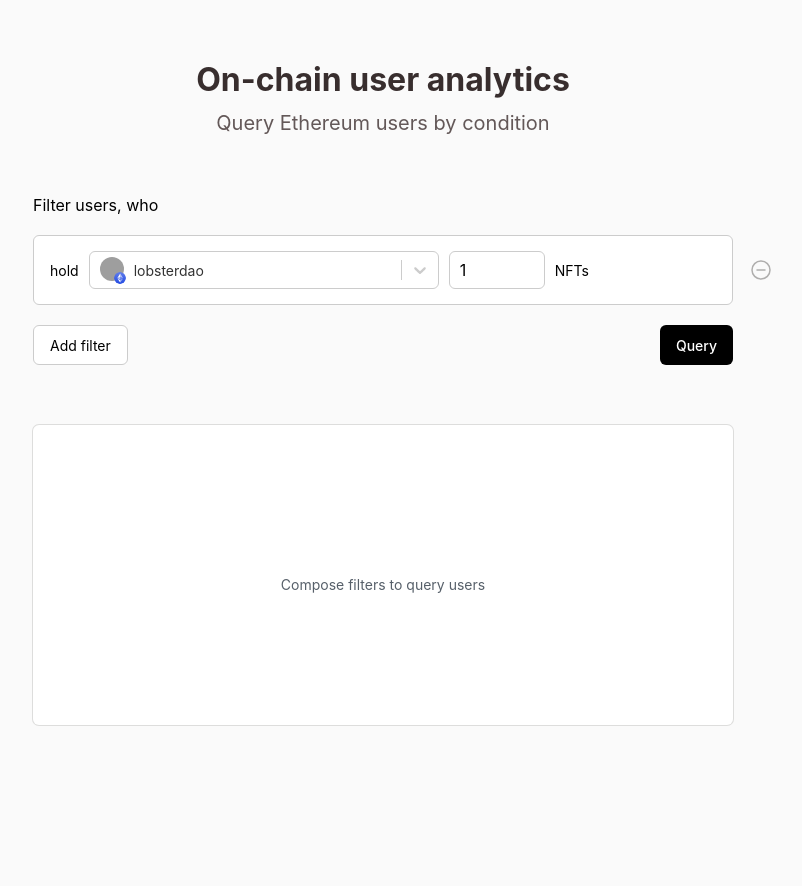
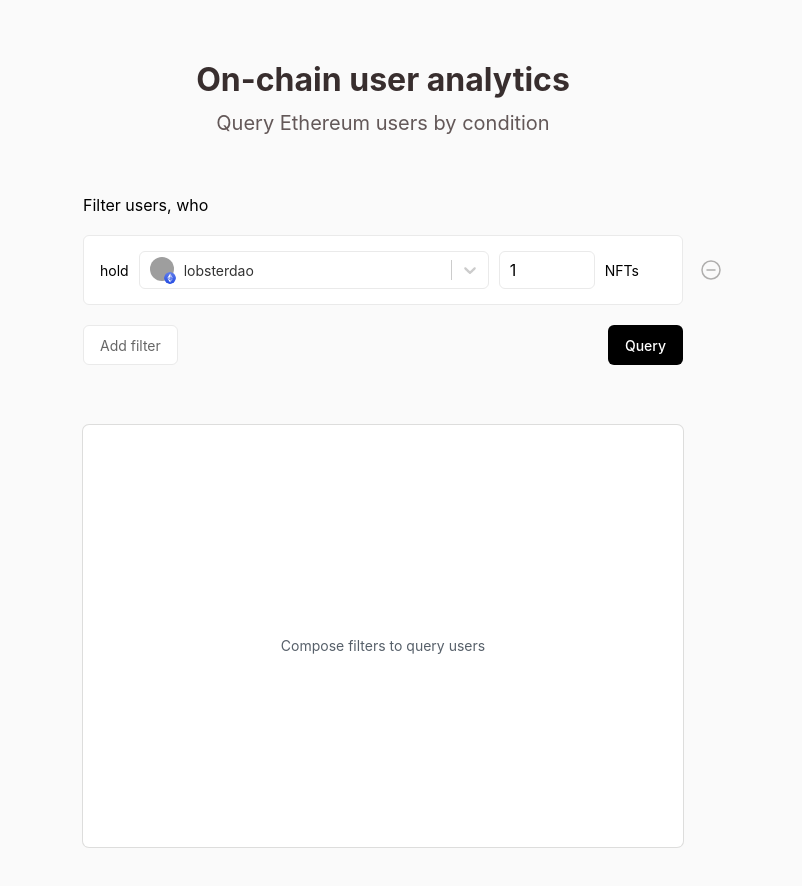
Before and after one commit to maamalama/frontend, a Next.js app: page / in a window 1280 px wide. Shown: the top 886 px of the page, without its empty margins (257-1059 px from the left). Before the commit the page ends 800 px from the top, so only its background shows below. Built offline with nearby package versions, Linux system fonts and the light colour scheme; grey boxes are pictures that could not be loaded.

Commit message:
improve UI

```diff
--- a/components/AddFilter.module.css
+++ b/components/AddFilter.module.css
@@ -3,14 +3,16 @@
   font-size: 14px;
   background-color: white;
   border: var(--border);
-
   padding: 0 16px;
   height: 40px;
   box-sizing: border-box;
+  transition: 150ms;
+  color: #666;
 }
 
 .addFilterButton:hover {
-  background-color: #eaeaea;
+  color: black;
+  border-color: black;
 }
 
 .container {
--- a/components/Chart.module.css
+++ b/components/Chart.module.css
@@ -1,6 +1,6 @@
 .chart {
-  width: 700px;
-  min-height: 300px;
+  width: 600px;
+  min-height: 370px;
   padding: 16px;
   margin: 0px;
   box-sizing: border-box;
@@ -23,8 +23,8 @@
 }
 
 .body {
-  width: 668px;
-
+  width: 568px;
+  height: 370px;
   display: flex;
   justify-content: center;
   align-items: center;
--- a/components/Charts.tsx
+++ b/components/Charts.tsx
@@ -5,8 +5,8 @@ import styles from './Chart.module.css'
 import { ProgressBar } from './ProgressBar'
 
 const chartOptions: DeepPartial<ChartOptions> = {
-  width: 652,
-  height: 300,
+  width: 552,
+  height: 370,
   layout: {
     background: { color: 'transparent' },
     textColor: 'rgba(45, 43, 37, 1)',
--- a/components/Filter.module.css
+++ b/components/Filter.module.css
@@ -24,6 +24,11 @@
 
 .input {
   border: var(--border);
+  transition: 100ms;
+}
+
+.input:hover {
+  border-color: hsl(0, 0%, 70%);
 }
 
 .input:focus,
--- a/components/FilterUI.tsx
+++ b/components/FilterUI.tsx
@@ -122,7 +122,7 @@ export const FilterUI = ({
         // formatCreateLabel={(option) => <span>Create {option}</span>}
         styles={{
           container: (styles) => ({ ...styles, ...containerStyles, width: '100%' }),
-          control: (styles) => ({ ...styles, borderRadius: '6px' }),
+          control: (styles) => ({ ...styles, borderRadius: '6px', borderColor: '#eaeaea' }),
           option: (styles, state) => ({
             ...styles,
             backgroundColor: state.isFocused ? '#2684FF' : 'white',
--- a/global.css
+++ b/global.css
@@ -1,6 +1,6 @@
 body {
   margin: 0 auto;
-  width: 700px;
+  width: 600px;
   background-color: #fafafa;
   min-height: 100vh;
 }
@@ -22,5 +22,5 @@ button {
 :root {
   --shadow: 0px 2px 4px rgba(0, 0, 0, 0.1);
   --radius: 6px;
-  --border: 1px solid #ccc;
+  --border: 1px solid #eaeaea;
 }
--- a/pages/index.module.css
+++ b/pages/index.module.css
@@ -31,10 +31,16 @@
   border-radius: var(--radius);
   cursor: pointer;
   font-size: 14px;
+  transition: 150ms;
+
+  border: 1px solid;
+  border-color: transparent;
 }
 
 .queryButton:hover {
-  background-color: #303030;
+  background-color: white;
+  color: black;
+  border-color: black;
 }
 
 .header {
```
